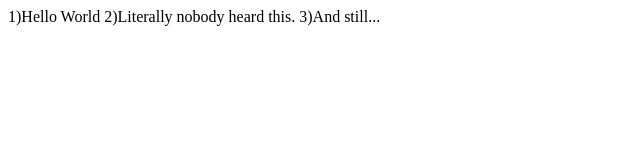
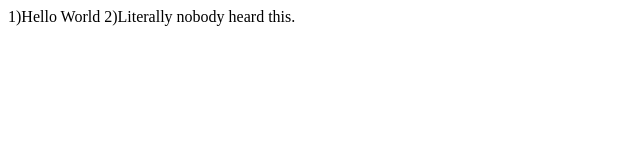
Before and after one commit to Aishwarya747/Short, a plain HTML site: page index.html in a window 1280 px wide. Shown: the full height of the page, 0-640 px from the left. Drawn offline with Linux system fonts and the light colour scheme.

Commit message:
branch3 3rd commit

```diff
--- a/index.html
+++ b/index.html
@@ -12,7 +12,7 @@
     <div>
         1)Hello World
         2)Literally nobody heard this.
-        3)And still...
+
     </div>
 
 
```
